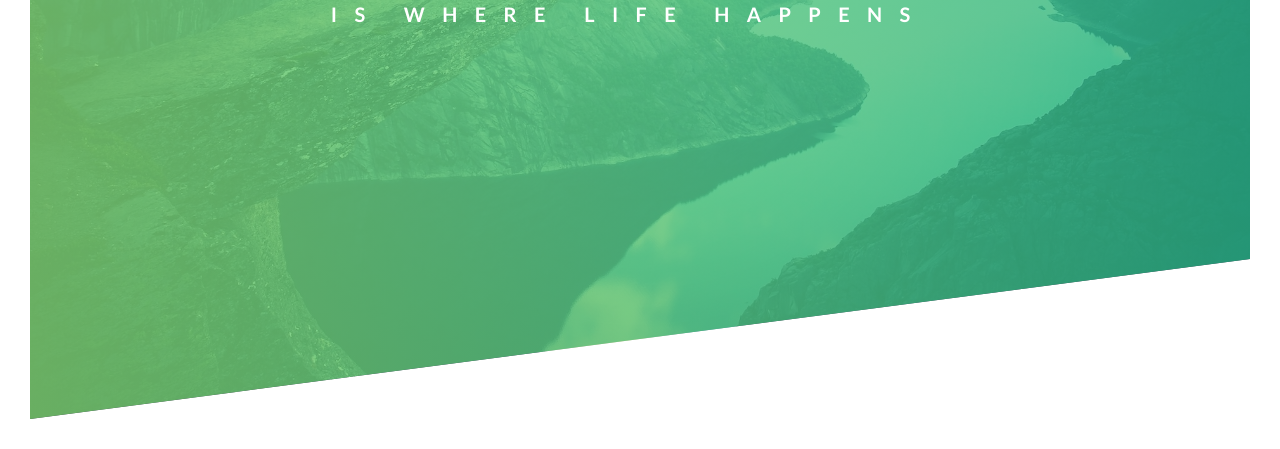
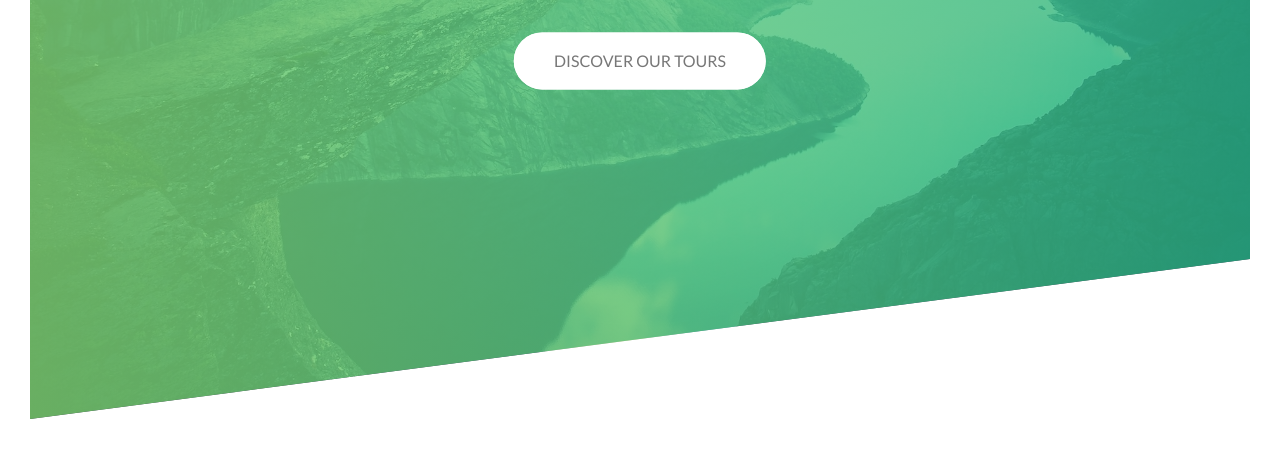
Before and after one commit to denidiasjr/course-advanced-css, a plain HTML site: page naturous/index.html in a window 1280 px wide. Shown: the part 371-820 px from the top of the page. Drawn offline with Linux system fonts and the light colour scheme.

Commit message:
Creating header of naturous project

```diff
--- a/naturous/css/style.css
+++ b/naturous/css/style.css
@@ -46,12 +46,14 @@ body {
   top: 40%;
   left: 50%;
   transform: translate(-50%, -50%);
+  text-align: center;
 }
 
 .heading-primary {
   color: #fff;
   text-transform: uppercase;
   backface-visibility: hidden;
+  margin-bottom: 60px;
 }
 
 .heading-primary-main {
@@ -107,3 +109,68 @@ body {
     transform: translate(0);
   }
 }
+
+@keyframes moveInBottom {
+
+  0% {
+    opacity: 0;
+    transform: translateY(30px);
+  }
+
+  100% {
+    opacity: 1;
+    transform: translate(0);
+  }
+}
+
+.btn:link,
+.btn:visited {
+  text-transform: uppercase;
+  text-decoration: none;
+  padding: 15px 40px;
+  display: inline-block;
+  border-radius: 100px;
+  transition: all .2s;
+  position: relative;
+}
+
+.btn:hover {
+  transform: translateY(-3px);
+  box-shadow: 0 5px 10px rgba(0, 0, 0, .2);
+}
+
+.btn:active {
+  transform: translateY(-1px);
+}
+
+.btn-white {
+  background-color: #fff;
+  color: #777;
+}
+
+.btn-animated {
+  animation: moveInBottom .5s ease-out .75s;
+  animation-fill-mode: backwards;
+}
+
+.btn::after {
+  content: "";
+  display: inline-block;
+  height: 100%;
+  width: 100%;
+  border-radius: 100px;
+  position: absolute;
+  top: 0;
+  left: 0;
+  z-index: -1;
+  transition: all .5s;
+}
+
+.btn-white::after {
+  background-color: #fff;
+}
+
+.btn:hover::after {
+  transform: scaleX(1.4) scaleY(1.6);
+  opacity: 0;
+}
--- a/naturous/index.html
+++ b/naturous/index.html
@@ -23,6 +23,8 @@
           <span class="heading-primary-main">Outdoors</span>
           <span class="heading-primary-sub">is where life happens</span>
         </h1>
+
+        <a class="btn btn-white btn-animated" href="#">Discover our tours</a>
       </div>
     </header>
   </body>
```
